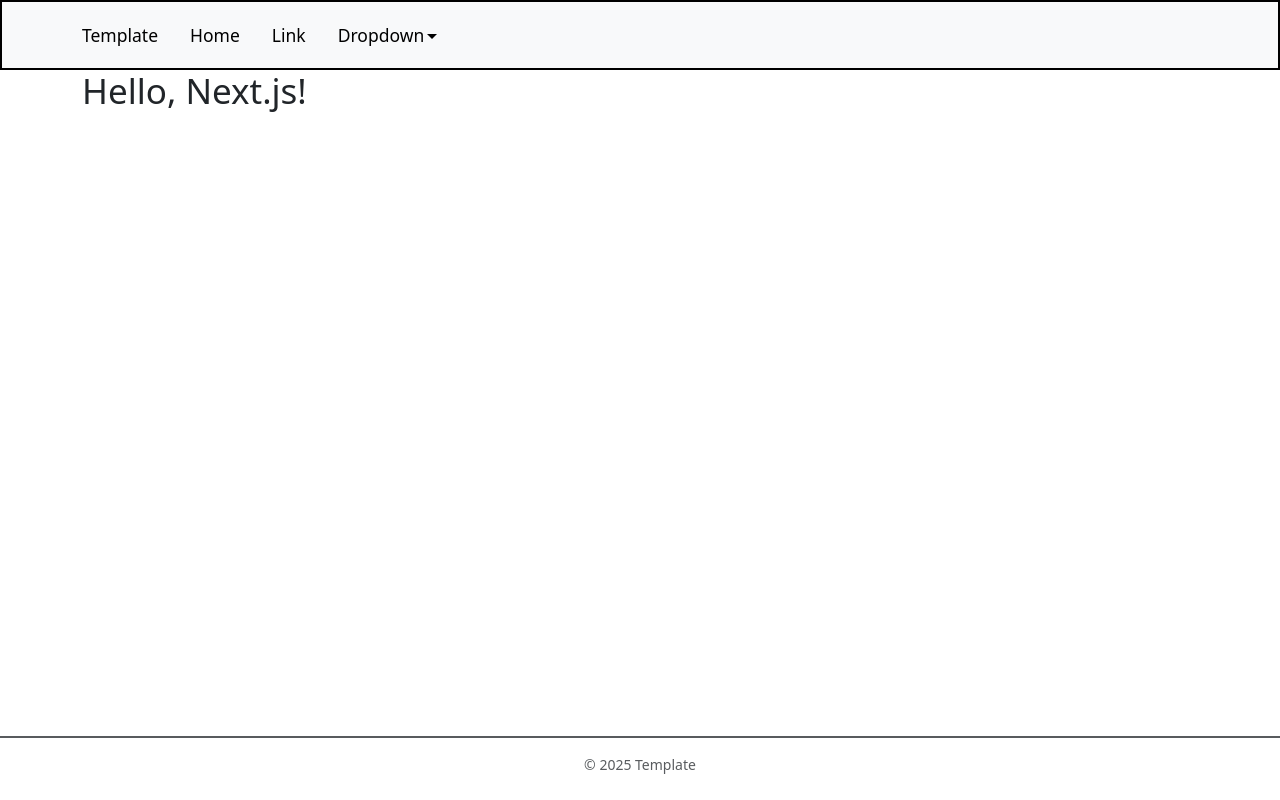
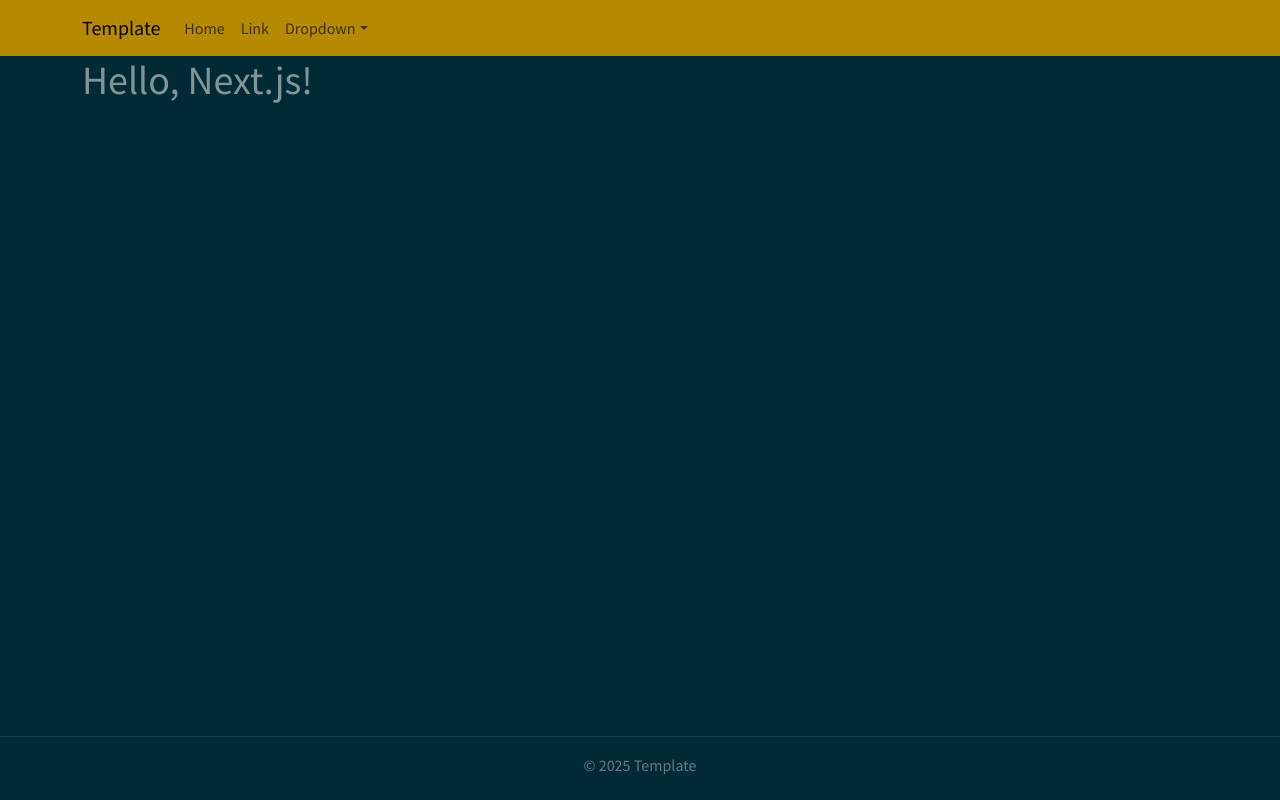
Before and after one commit to Shaumik-Ashraf/shaumik-ashraf.github.io, a Next.js app: page / in a window 1280 px wide. Built offline with nearby package versions, Linux system fonts and the light colour scheme.

Commit message:
install solar theme

```diff
--- a/components/navbar.js
+++ b/components/navbar.js
@@ -5,7 +5,7 @@ import NavDropdown from 'react-bootstrap/NavDropdown';
 
 export function AppNavbar() {
   return (
-    <Navbar expand="lg" className="bg-body-tertiary">
+    <Navbar expand="lg" variant="light" bg="primary">
       <Container>
         <Navbar.Brand href="#home">Template</Navbar.Brand>
         <Navbar.Toggle aria-controls="basic-navbar-nav" />
--- a/styles/global.css
+++ b/styles/global.css
@@ -1,4 +1,4 @@
-@import "../themes/brite/bootstrap.min.css";
+@import "../themes/solar/bootstrap.min.css";
 
 :root {
   --footer-height: 5rem;
```
Also changed, not shown: 1 other file (tests, documents, lock files or other folders).
